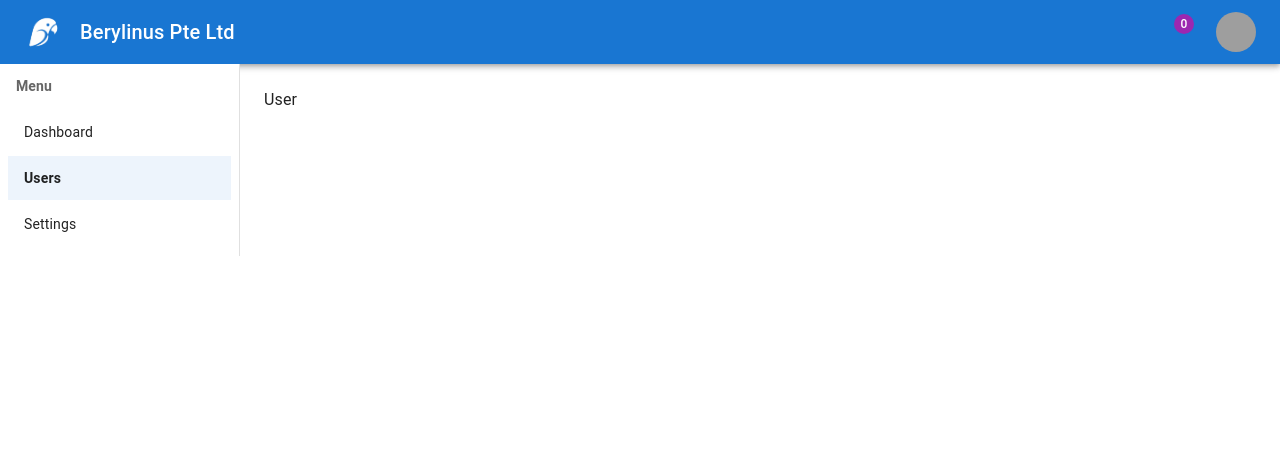
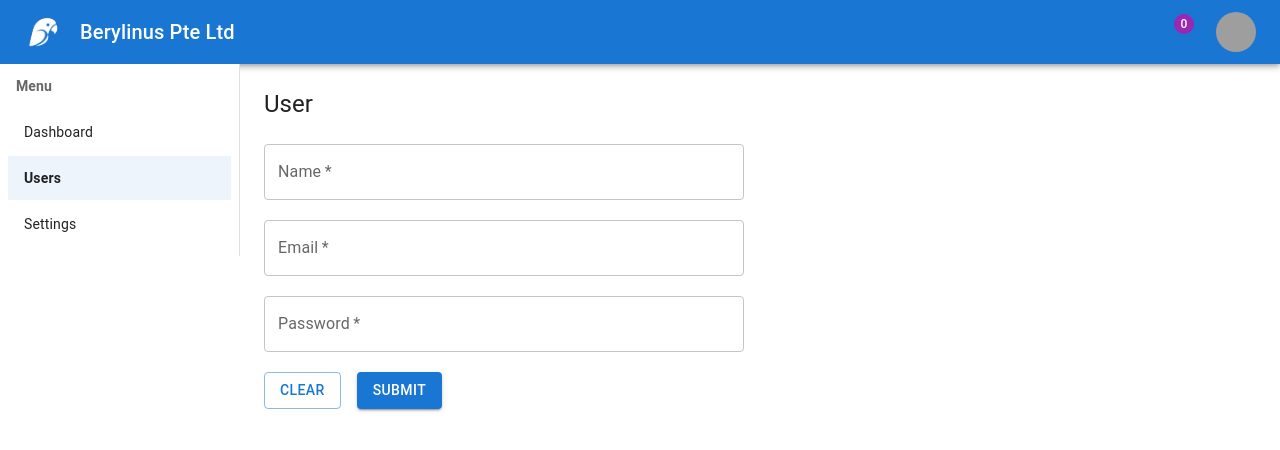
Before and after one commit to ropereraLK/beryllinus, a Next.js app: page /page/user in a window 1280 px wide. Shown: the top 450 px of the page. Built offline with nearby package versions, Linux system fonts and the light colour scheme; grey boxes are pictures that could not be loaded; some icons are missing; what @mui/material-nextjs would draw is missing.

Commit message:
Added: routing

```diff
--- a/src/app/page/user/page.tsx
+++ b/src/app/page/user/page.tsx
@@ -1,3 +1,60 @@
+"use client";
+
+import Button from "@mui/material/Button";
+import Stack from "@mui/material/Stack";
+import TextField from "@mui/material/TextField";
+import Typography from "@mui/material/Typography";
+
 export default function UserPage() {
-  return <h1>User</h1>;
+  function handleSubmit(event: React.FormEvent<HTMLFormElement>) {
+    event.preventDefault();
+    // wire to API / Redux when ready
+  }
+
+  return (
+    <Stack spacing={3} maxWidth={480}>
+      <Typography variant="h5" component="h1">
+        User
+      </Typography>
+
+      <Stack
+        component="form"
+        spacing={2.5}
+        onSubmit={handleSubmit}
+        noValidate
+      >
+        <TextField
+          label="Name"
+          name="name"
+          fullWidth
+          required
+          autoComplete="name"
+        />
+        <TextField
+          label="Email"
+          name="email"
+          type="email"
+          fullWidth
+          required
+          autoComplete="email"
+        />
+        <TextField
+          label="Password"
+          name="password"
+          type="password"
+          fullWidth
+          required
+          autoComplete="new-password"
+        />
+        <Stack direction="row" spacing={2} sx={{ alignSelf: "flex-start" }}>
+          <Button type="reset" variant="outlined">
+            Clear
+          </Button>
+          <Button type="submit" variant="contained">
+            Submit
+          </Button>
+        </Stack>
+      </Stack>
+    </Stack>
+  );
 }
```
